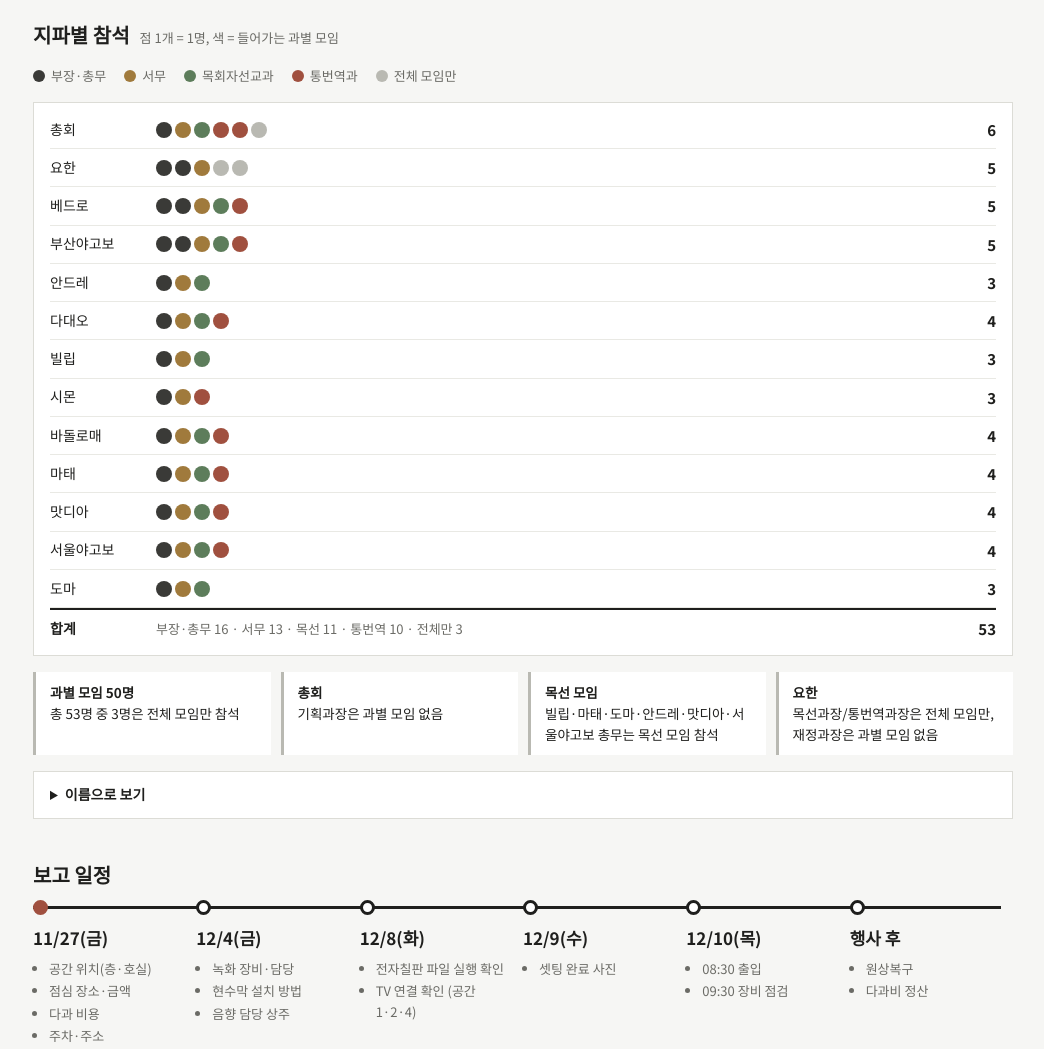
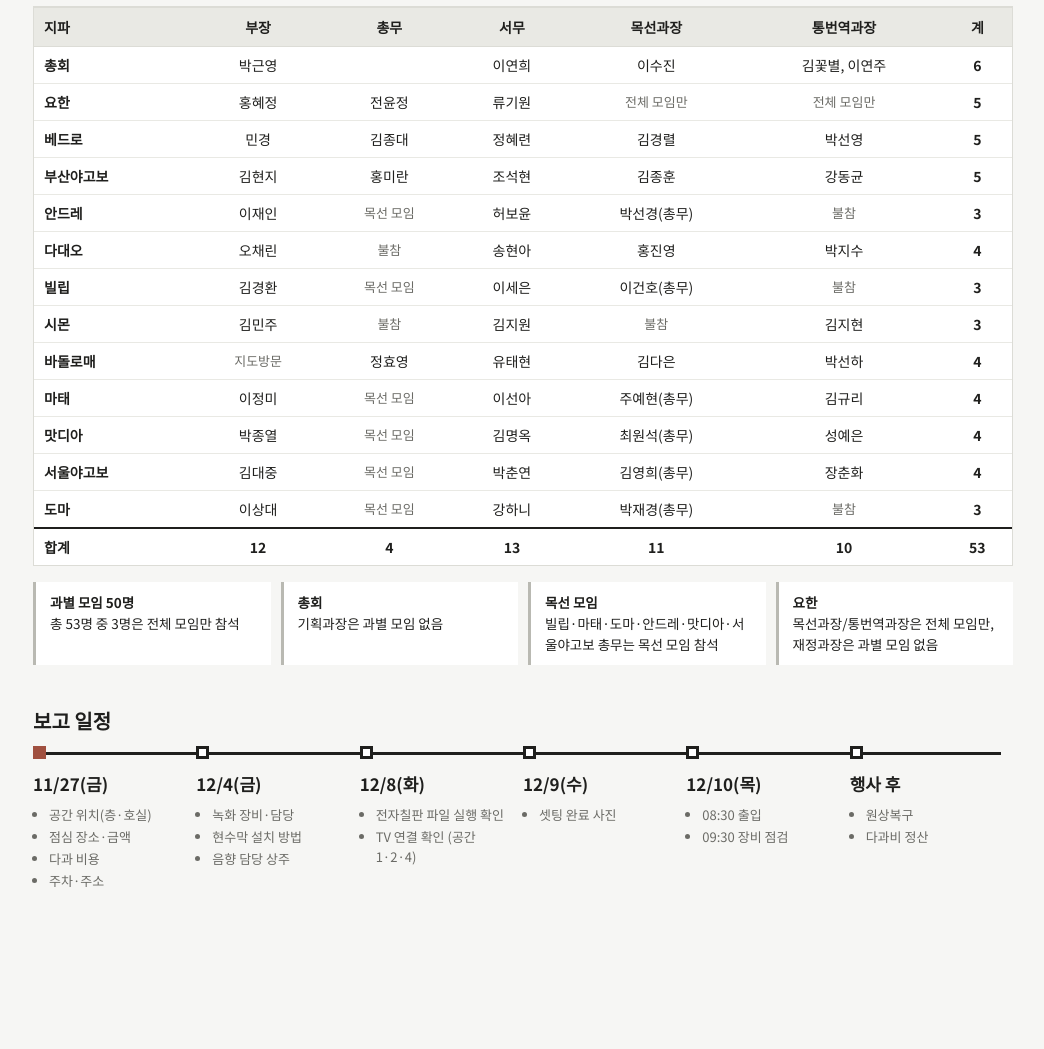
Before and after one commit to ssnantz5aa/-, a website: page yohan-briefing.html in a window 1280 px wide. Shown: the part 1580-2629 px from the top of the page, without its empty margins (117-1161 px from the left). After the commit the page ends 2535 px from the top, so only its background shows below. Drawn offline with Linux system fonts and the light colour scheme; a web font is replaced by a local one.

Commit message:
Replace dot charts with attendance table in briefing
Co-Authored-By: Claude Opus 5.5 <noreply@anthropic.com>
Claude-Session: https://claude.ai/code/session_01UetvH8yjku1KzNKbBwrwKi

```diff
--- a/yohan-briefing.html
+++ b/yohan-briefing.html
@@ -70,7 +70,7 @@ section { display: flex; flex-direction: column; gap: 16px; }
 
 /* rooms */
 .legend { display: flex; flex-wrap: wrap; gap: 8px 18px; font-size: 13px; color: var(--muted); }
-.legend i { display: inline-block; width: 12px; height: 12px; border-radius: 50%; margin-right: 6px; vertical-align: -1px; }
+.legend i { display: inline-block; width: 14px; height: 10px; border-radius: 1px; margin-right: 6px; vertical-align: -1px; }
 .rooms { display: grid; grid-template-columns: repeat(4, minmax(0, 1fr)); gap: 12px; }
 .room.big { grid-column: 1 / -1; }
 .room { background: var(--paper); border: 1px solid var(--line); padding: 16px; display: flex; flex-direction: column; gap: 12px; min-width: 0; }
@@ -83,8 +83,8 @@ section { display: flex; flex-direction: column; gap: 16px; }
 .dots i { width: 9px; height: 9px; border-radius: 50%; display: block; }
 .kit { display: grid; grid-template-columns: repeat(auto-fill, minmax(62px, 1fr)); gap: 6px; border-top: 1px solid var(--line); padding-top: 12px; }
 .tool { display: flex; flex-direction: column; align-items: center; gap: 3px; font-size: 11px; color: var(--ink); text-align: center; position: relative; }
-.tool svg { width: 30px; height: 30px; padding: 4px; border: 1.5px solid var(--ink); border-radius: 50%; stroke: var(--ink); fill: none; stroke-width: 1.7; stroke-linecap: round; stroke-linejoin: round; }
-.tool.ask svg { border-style: dashed; border-color: var(--alert); stroke: var(--alert); }
+.tool svg { width: 28px; height: 28px; padding: 2px; border: 0; stroke: var(--ink); fill: none; stroke-width: 1.7; stroke-linecap: round; stroke-linejoin: round; }
+.tool.ask svg { stroke: var(--alert); }
 .tool.ask { color: var(--alert); }
 .note { font-size: 13px; color: var(--muted); margin: 0; }
 
@@ -114,12 +114,21 @@ th { color: var(--muted); font-weight: 500; }
 td:first-child, th:first-child { text-align: left; }
 .tbl { padding: 0 16px 14px; }
 
+.tbl-wrap { background: var(--paper); border: 1px solid var(--line); }
+table.att { border-collapse: collapse; width: 100%; min-width: 600px; font-size: 14px; }
+.att th { background: var(--faint); color: var(--ink); font-weight: 700; padding: 9px 10px; border-bottom: 1px solid var(--line); }
+.att td { padding: 8px 10px; border-top: 1px solid var(--faint); text-align: center; }
+.att td:first-child { font-weight: 700; text-align: left; }
+.att td.dim { color: var(--muted); font-size: 13px; }
+.att td.sum { font-family: var(--display); font-weight: 700; font-variant-numeric: tabular-nums; }
+.att tr.total td { border-top: 2px solid var(--ink); font-weight: 700; font-variant-numeric: tabular-nums; }
+
 /* deadlines */
 .steps { display: grid; grid-template-columns: repeat(6, minmax(0, 1fr)); gap: 0; position: relative; }
 .step { display: flex; flex-direction: column; gap: 8px; padding-right: 12px; position: relative; min-width: 0; }
 .step::before { content: ""; height: 3px; background: var(--ink); display: block; margin-right: -12px; }
 .step:last-child::before { margin-right: 0; }
-.step .pin { position: absolute; top: -6px; left: 0; width: 15px; height: 15px; border-radius: 50%; background: var(--paper); border: 3px solid var(--ink); }
+.step .pin { position: absolute; top: -6px; left: 0; width: 13px; height: 13px; background: var(--paper); border: 3px solid var(--ink); }
 .step.now .pin { background: var(--alert); border-color: var(--alert); }
 .step b { font-family: var(--display); font-size: 17px; margin-top: 8px; }
 .step ul { margin: 0; padding-left: 16px; font-size: 13px; color: var(--muted); display: flex; flex-direction: column; gap: 2px; }
@@ -202,24 +211,19 @@ td:first-child, th:first-child { text-align: left; }
   </section>
 
   <section>
-    <h2>지파별 참석 <small>점 1개 = 1명, 색 = 들어가는 과별 모임</small></h2>
-    <div class="legend" id="legend2"></div>
-    <div class="tribes" id="tribes"></div>
+    <h2>지파별 참석 <small>총 53명</small></h2>
+    <div class="tbl-wrap scroll">
+      <table class="att">
+        <thead><tr><th>지파</th><th>부장</th><th>총무</th><th>서무</th><th>목선과장</th><th>통번역과장</th><th>계</th></tr></thead>
+        <tbody id="names"></tbody>
+      </table>
+    </div>
     <div class="flags">
       <div class="flag"><b>과별 모임 50명</b>총 53명 중 3명은 전체 모임만 참석</div>
       <div class="flag"><b>총회</b>기획과장은 과별 모임 없음</div>
       <div class="flag"><b>목선 모임</b>빌립·마태·도마·안드레·맛디아·서울야고보 총무는 목선 모임 참석</div>
       <div class="flag"><b>요한</b>목선과장/통번역과장은 전체 모임만, 재정과장은 과별 모임 없음</div>
     </div>
-    <details>
-      <summary>이름으로 보기</summary>
-      <div class="tbl scroll">
-        <table>
-          <thead><tr><th>지파</th><th>부장</th><th>총무</th><th>서무</th><th>목선과장</th><th>통번역과장</th></tr></thead>
-          <tbody id="names"></tbody>
-        </table>
-      </div>
-    </details>
   </section>
 
   <section>
@@ -282,7 +286,6 @@ document.getElementById('rooms').innerHTML = rooms.map(r => {
   return `<article class="room ${r.big ? 'big' : ''}">
     <div class="top"><h3>${r.name}</h3><div class="cnt num">${r.cnt}<small>명</small></div></div>
     <div class="who">${r.who}${r.extra ? ' · ' + r.extra : ''}</div>
-    <div class="dots">${r.mix.map(([n, g]) => dots(n, G[g].color)).join('')}</div>
     <div class="kit">${kit}</div>
   </article>`;
 }).join('');
@@ -293,16 +296,6 @@ const tribes = [
   ['안드레', 1, 1, 1, 0, 0], ['다대오', 1, 1, 1, 1, 0], ['빌립', 1, 1, 1, 0, 0], ['시몬', 1, 1, 0, 1, 0],
   ['바돌로매', 1, 1, 1, 1, 0], ['마태', 1, 1, 1, 1, 0], ['맛디아', 1, 1, 1, 1, 0], ['서울야고보', 1, 1, 1, 1, 0], ['도마', 1, 1, 1, 0, 0],
 ];
-const keys = ['g1', 'g2', 'g3', 'g4', 'g0'];
-const tot = [0, 0, 0, 0, 0];
-let th = tribes.map(t => {
-  const n = t.slice(1).reduce((a, b) => a + b, 0);
-  t.slice(1).forEach((v, i) => tot[i] += v);
-  return `<div class="trow"><div class="tn">${t[0]}</div><div class="dots">${t.slice(1).map((v, i) => dots(v, G[keys[i]].color)).join('')}</div><div class="tc">${n}</div></div>`;
-}).join('');
-th += `<div class="trow total"><div class="tn">합계</div><div class="note num">부장·총무 ${tot[0]} · 서무 ${tot[1]} · 목선 ${tot[2]} · 통번역 ${tot[3]} · 전체만 ${tot[4]}</div><div class="tc">${tot.reduce((a, b) => a + b, 0)}</div></div>`;
-document.getElementById('tribes').innerHTML = th;
-document.getElementById('legend2').innerHTML = legend(keys);
 
 const names = [
   ['총회', '박근영', '', '이연희', '이수진', '김꽃별, 이연주'],
@@ -319,7 +312,9 @@ const names = [
   ['서울야고보', '김대중', '목선 모임', '박춘연', '김영희(총무)', '장춘화'],
   ['도마', '이상대', '목선 모임', '강하니', '박재경(총무)', '불참'],
 ];
-document.getElementById('names').innerHTML = names.map(r => `<tr>${r.map(c => `<td>${c}</td>`).join('')}</tr>`).join('');
+const cnt = Object.fromEntries(tribes.map(t => [t[0], t.slice(1).reduce((a, b) => a + b, 0)]));
+document.getElementById('names').innerHTML = names.map(r => `<tr>${r.map(c => `<td class="${/불참|전체 모임만|목선 모임|지도방문/.test(c) ? 'dim' : ''}">${c}</td>`).join('')}<td class="sum">${cnt[r[0]]}</td></tr>`).join('')
+  + `<tr class="total"><td>합계</td><td>12</td><td>4</td><td>13</td><td>11</td><td>10</td><td class="sum">53</td></tr>`;
 
 // deadlines
 const steps = [
```
